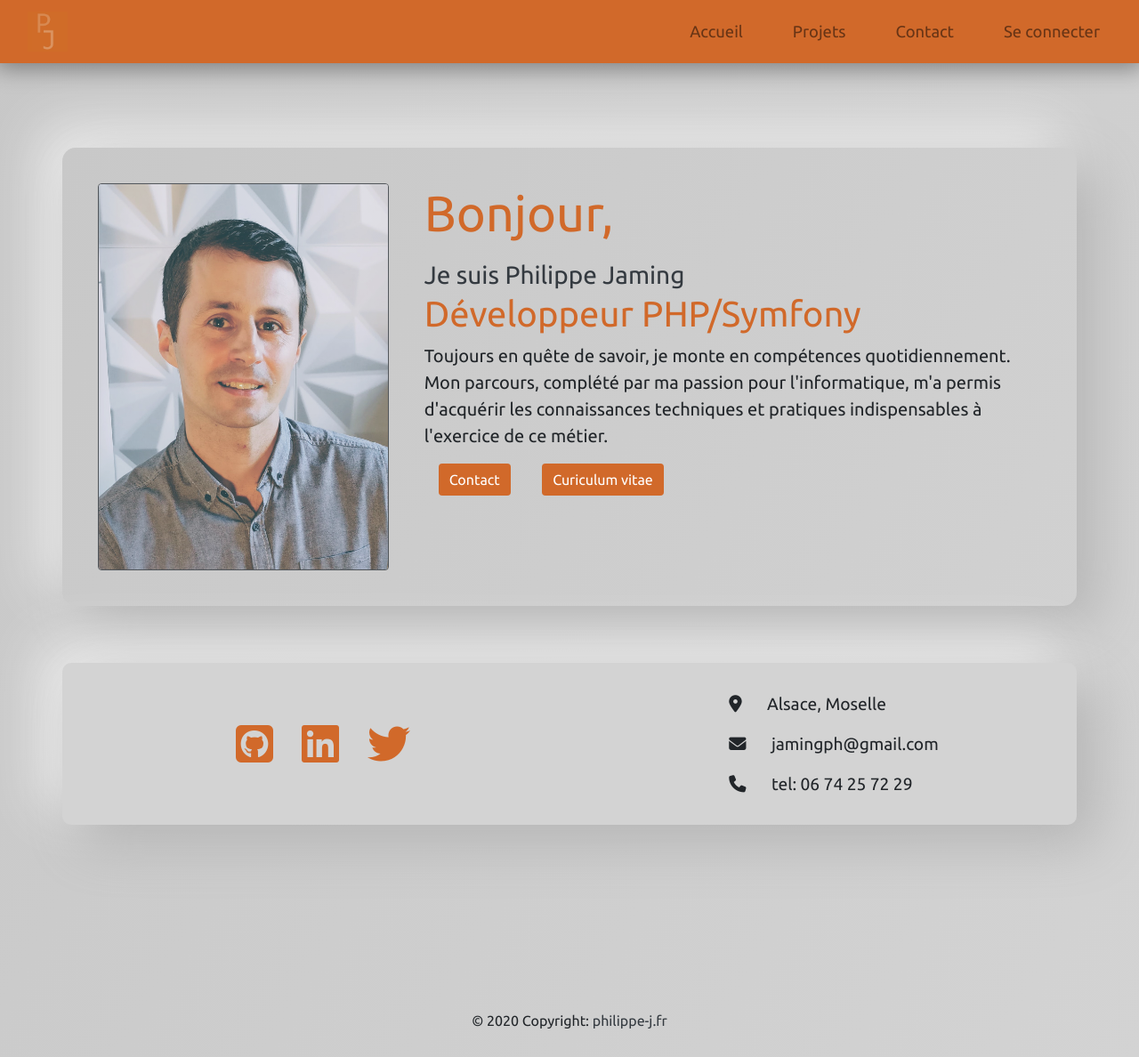
After one commit to JgPhil/blog_jgphil, a Symfony app: template templates/home/about.html.twig in a window 1280 px wide. The commit adds this page. Shown: the whole page at 89% size. Run offline with Twig, Linux system fonts and the light colour scheme; the template is opened without the code that fills it, so the values that code supplies are empty; some libraries are stand-ins or nearby versions.

Commit message:
css + about page

```diff
--- a/public/css/base.css
+++ b/public/css/base.css
@@ -2,18 +2,30 @@
   box-sizing: border-box;
 }
 
+html {
+  scroll-behavior: smooth;
+}
+
 body {
   padding-top: 70px;
-  font-family: "Anonymous Pro", monospace !important;
+  font-family: "Ubuntu", sans-serif !important;
   background: linear-gradient(120deg, #c7c7c7, #d3d3d3);
   width: 100%;
   min-height: 100vh;
   background-size: cover;
 }
 
+.jumbotron {
+  background: url("../img/cerf-montreux.jpg") no-repeat top center;
+  background-size: cover;
+  height: 850px;
+}
+
 h3,
+h2,
 h1 {
   color: #d1692a !important;
+  font-weight: 700;
 }
 
 .navbar {
@@ -140,11 +192,10 @@ form[method=post] button:hover {
   list-style: none;
   font-size: 1.2rem;
 }
-
-.fab {
+.meta i.fab {
   color: #d1692a;
 }
-.fab:hover {
+.meta i.fab:hover {
   color: #3d200e;
 }
 
--- a/public/scss/base.scss
+++ b/public/scss/base.scss
@@ -5,18 +5,30 @@ $cd-box: #d1692a;
   box-sizing: border-box;
 }
 
+html {
+  scroll-behavior: smooth;
+}
+
 body {
   padding-top: 70px;
-  font-family: "Anonymous Pro", monospace !important;
+  font-family: "Ubuntu", sans-serif !important;
   background: linear-gradient(120deg, #c7c7c7, #d3d3d3);
   width: 100%;
   min-height: 100vh;
   background-size: cover;
 }
 
+.jumbotron {
+  background: url("../img/cerf-montreux.jpg") no-repeat top center;
+  background-size: cover;
+  height: 850px;
+}
+
 h3,
+h2,
 h1 {
   color: $cd-box !important;
+  font-weight: 700;
 }
 
 .navbar {
@@ -143,12 +195,11 @@ form[method=post] button {
     list-style: none;
     font-size: 1.2rem;
   }
-}
-
-.fab {
-  color: $cd-box;
-  &:hover {
-    color: $cd-txt;
+  & i.fab {
+    color: $cd-box;
+    &:hover {
+      color: $cd-txt;
+    }
   }
 }
 
--- a/templates/base.html.twig
+++ b/templates/base.html.twig
@@ -7,7 +7,7 @@
 		<script src="https://cdn.jsdelivr.net/npm/bootstrap@4.5.3/dist/js/bootstrap.bundle.min.js" integrity="sha384-ho+j7jyWK8fNQe+A12Hb8AhRq26LrZ/JpcUGGOn+Y7RsweNrtN/tE3MoK7ZeZDyx" crossorigin="anonymous"></script>
 		<link rel="stylesheet" href="https://cdn.jsdelivr.net/npm/bootstrap@4.5.3/dist/css/bootstrap.min.css" integrity="sha384-TX8t27EcRE3e/ihU7zmQxVncDAy5uIKz4rEkgIXeMed4M0jlfIDPvg6uqKI2xXr2" crossorigin="anonymous">
 		<link rel="preconnect" href="https://fonts.gstatic.com">
-		<link href="https://fonts.googleapis.com/css2?family=Anonymous+Pro&display=swap" rel="stylesheet">
+		<link href="https://fonts.googleapis.com/css2?family=Ubuntu:wght@400;700&display=swap" rel="stylesheet">
 		<script src="https://kit.fontawesome.com/0f7e81f372.js" crossorigin="anonymous"></script>
 		<title>
 			{% block title %}{% endblock %}
@@ -15,7 +15,7 @@
 	</head>
 	<body>
 
-		<div class="container main-body">
+		<div class="main-body">
 			{% include "navbar.html.twig" %}
 			{% block body %}{% endblock %}
 			<footer class="text-center text-lg-start">
@@ -26,8 +26,8 @@
 			</footer>
 		</div>
 		{% block javascripts %}
-		<script src=" {{ asset('js/media_delete.js') }} "></script>
-		<script src=" {{ asset('js/media_update.js') }} "></script>
+			<script src=" {{ asset('js/media_delete.js') }} "></script>
+			<script src=" {{ asset('js/media_update.js') }} "></script>
 		{% endblock %}
 	</body>
 </html></body></html>
--- /dev/null
+++ b/templates/home/about.html.twig
@@ -0,0 +1,64 @@
+{% extends 'base.html.twig' %}
+
+{% block title "Accueil" %}
+
+{% block body %}
+	<div class="container">
+
+		{% for message in app.flashes('message') %}
+			<div class="flash-info">
+				<div class="alert alert-success">{{ message }}</div>
+			</div>
+		{% endfor %}
+
+		<div class="row content-block">
+			<div class="col-4 d-none d-lg-block content-block-photo">
+				<img class="img-fluid d-none d-lg-block border border-dark rounded" src="/img/photo_phil.jpg" alt="photo de Philippe Jaming">
+			</div>
+			<div class="col-xs-12 col-lg-8 content-block-text">
+				<h3 class="display-4 align-items-center ">Bonjour,</h3>
+				<h1>
+					<span class="h3 text-dark">Je suis Philippe Jaming
+					</span><br>Développeur PHP/Symfony
+				</h1>
+
+				<p class="lead">Toujours en quête de savoir, je monte en compétences quotidiennement. Mon parcours, complété par ma passion pour l'informatique, m'a permis d'acquérir les connaissances techniques et pratiques indispensables à l'exercice de ce métier.
+				</p>
+				<div>
+					<a class="btn btn-primary mx-3" href="{{ path('contact') }} " role="button">Contact</a>
+					<a class="btn btn-primary mx-3" href="cv-Philippe-Jaming.pdf" role="button">Curiculum vitae</a>
+				</div>
+			</div>
+		</div>
+
+		<div class="row meta">
+
+			<div class="col d-flex align-items-center justify-content-center">
+				<a href="https://github.com/JgPhil">
+					<i class="fab fa-github-square fa-3x mx-3"></i>
+				</a>
+				<a href="https://www.linkedin.com/in/philippe-j-61a477194/">
+					<i class="fab fa-linkedin fa-3x mx-3"></i>
+				</a>
+				<a href="https://twitter.com/JamingPhilippe">
+					<i class="fab fa-twitter fa-3x mx-3"></i>
+				</a>
+			</div>
+
+			<div class="col-xs-12 col-md-6 d-flex align-items-center justify-content-center">
+				<ul>
+					<li class="my-3">
+						<i class="fa fa-map-marker mr-4" aria-hidden="true"></i>
+						Alsace, Moselle</li>
+					<li class="my-3">
+						<i class="fas fa-envelope mr-4"></i>
+						jamingph@gmail.com</li>
+					<li class="my-3">
+						<i class="fa fa-phone mr-4" aria-hidden="true"></i>
+						tel: 06 74 25 72 29</li>
+				</ul>
+			</div>
+
+		</div>
+	</div>
+{% endblock %}
```
Also changed, not shown: other parts of public/css/base.css (+45 -5 lines), other parts of public/scss/base.scss (+44 -4 lines), src/Controller/HomeController.php (+14 -0 lines), templates/home/index.html.twig (+36 -17 lines), 1 other file.
